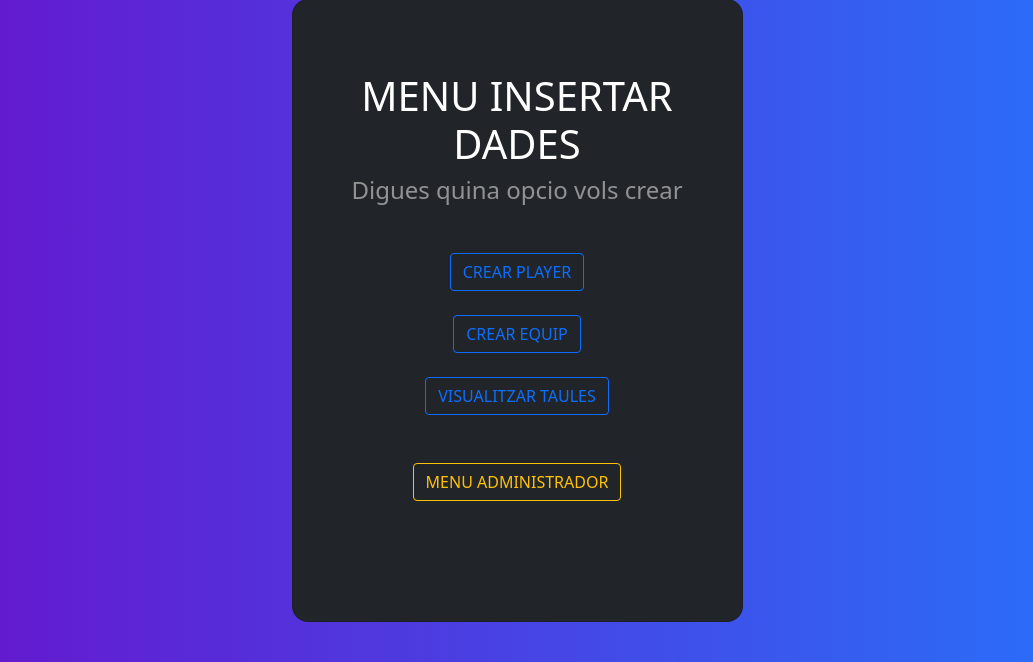
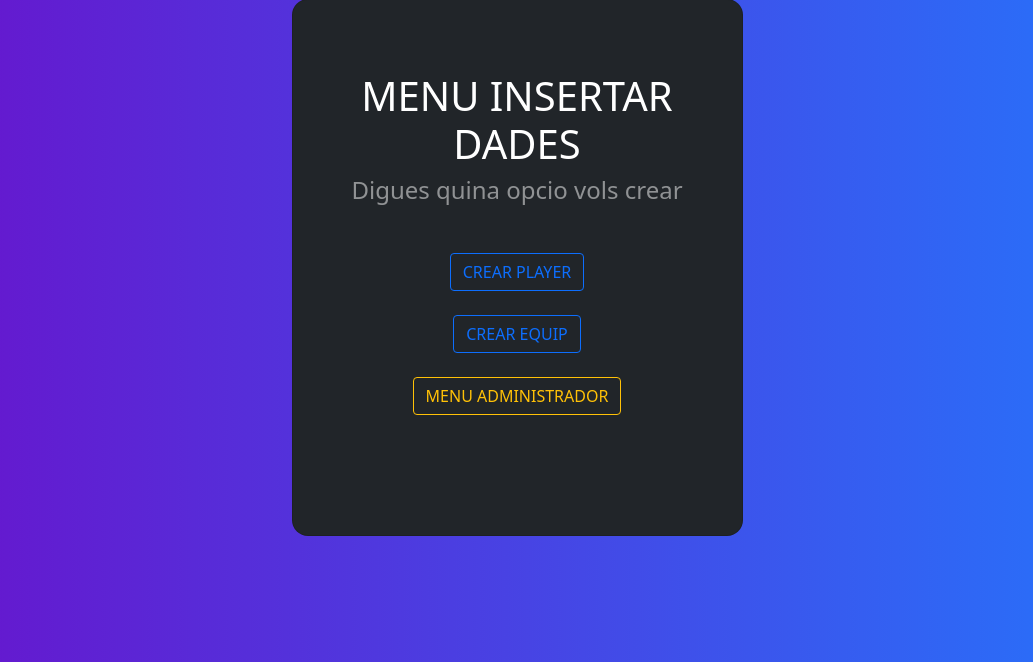
Before and after one commit to EduPuja/travessa, a PHP site: page /mysql/admin/insertarDades/ in a window 1280 px wide. Shown: the part 25-687 px from the top of the page, without its empty margins (123-1156 px from the left). Run offline with PHP 8.4, Linux system fonts and the light colour scheme; a user stored in the database is signed in.

Commit message:
Update menuAdmin

```diff
--- a/mysql/admin/insertarDades/index.php
+++ b/mysql/admin/insertarDades/index.php
@@ -36,7 +36,6 @@ if(!isset($_SESSION['usuariAdmin']))
 
                                 <button type="button"  class="btn btn-outline-primary" onclick="  location.href = 'crearPlayer.php'">CREAR PLAYER</button><br><br>
                                 <button type="button"  class="btn btn-outline-primary" onclick="  location.href = 'crearTeam.php'">CREAR EQUIP</button><br><br>
-                                <button type="button"  class="btn btn-outline-primary" onclick="  location.href = '#'">VISUALITZAR TAULES</button><br><br><br>
                                 <button type="button"  class="btn btn-outline-warning" onclick="  location.href = '../'">MENU ADMINISTRADOR</button>
                             </div>
                         </div>
```
